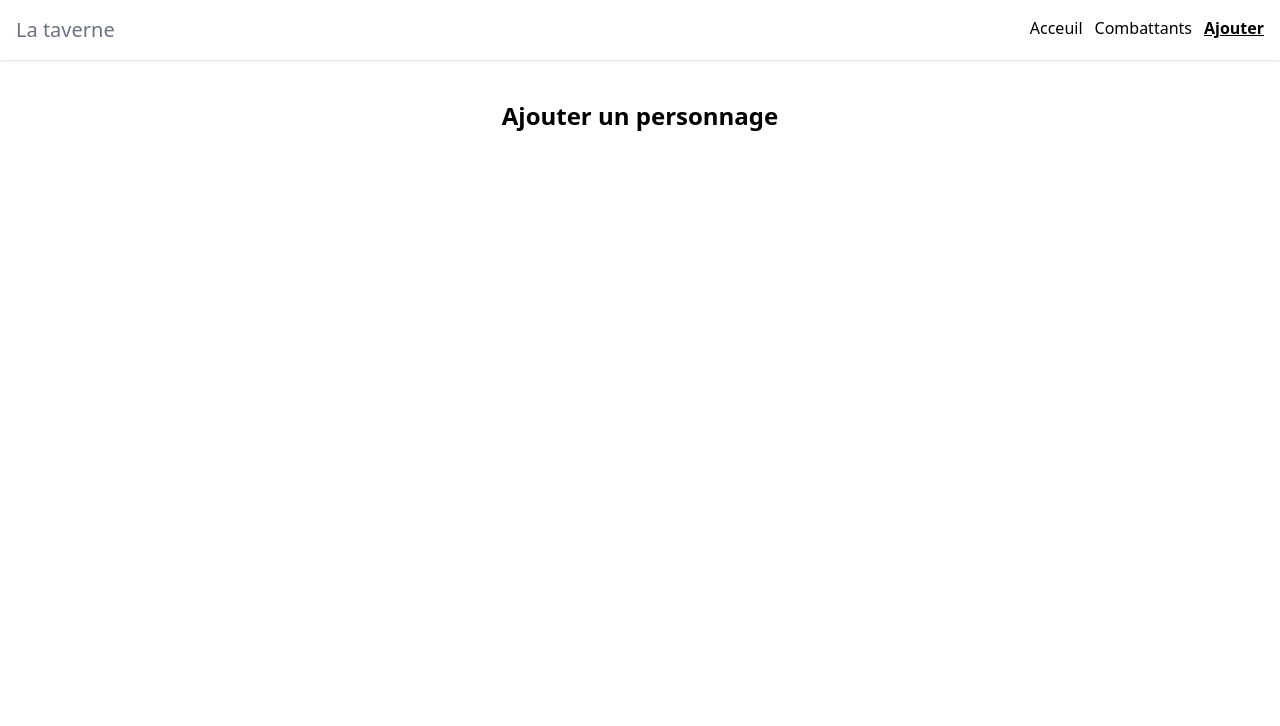
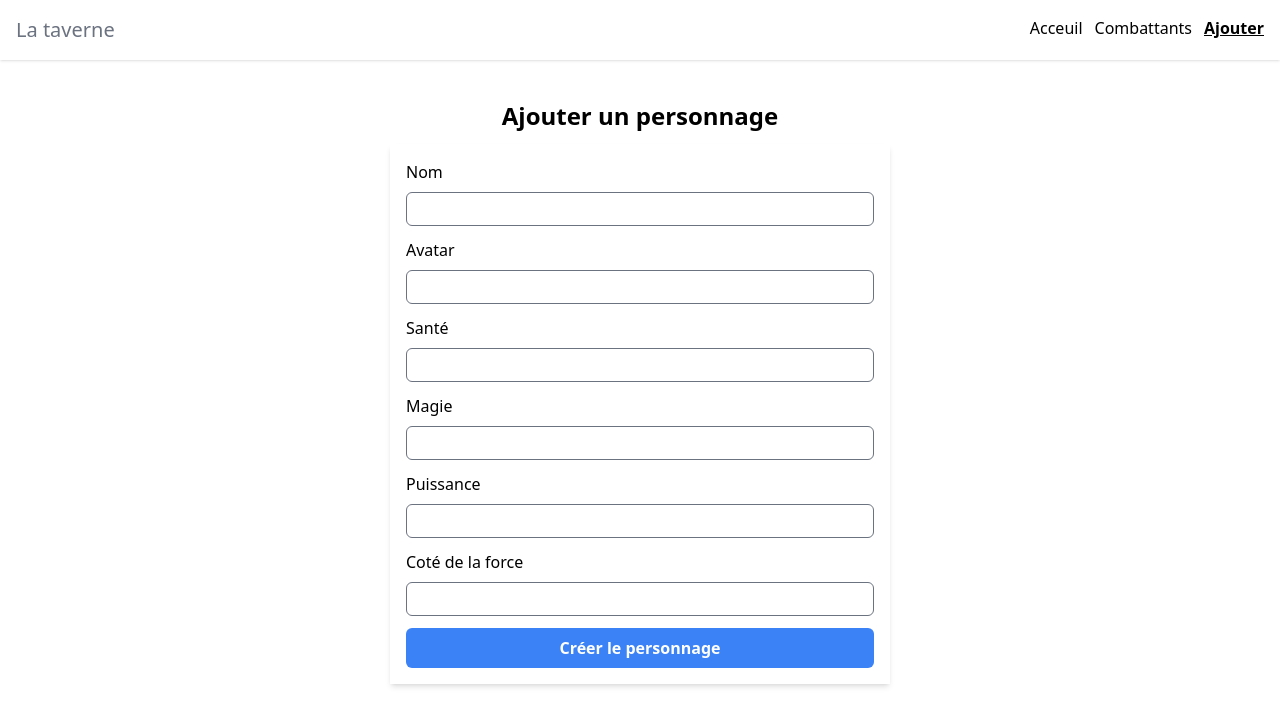
Before and after one commit to Fayecodeur/react-hero, a React (Vite) app: page /creer-un-personnage in a window 1280 px wide. Shown: the top 726 px of the page. Built offline with nearby package versions, Linux system fonts and the light colour scheme.

Commit message:
création du formulaire

```diff
--- a/src/pages/CreateChracter.jsx
+++ b/src/pages/CreateChracter.jsx
@@ -1,9 +1,81 @@
+import { useState } from "react";
+
 export default function CreateChracter() {
+  const [name, setName] = useState("");
+  const [image, setImage] = useState("");
+  const [health, setHealth] = useState("");
+  const [magic, setMagic] = useState("");
+  const [side, setSide] = useState("");
   return (
     <div>
-      <h1 className="text-center text-2xl font-semibold">
+      <h1 className="text-center text-2xl font-semibold mb-3">
         Ajouter un personnage
       </h1>
+      <form className="max-w-[500px] mx-auto p-4 shadow-md space-y-3">
+        <div>
+          <label htmlFor="name" className="block mb-2">
+            Nom
+          </label>
+          <input
+            type="text"
+            id="name"
+            className="border border-gray-500 w-full px-3 py-1 rounded-md"
+          />
+        </div>
+        <div>
+          <label htmlFor="avatar" className="block mb-2">
+            Avatar
+          </label>
+          <input
+            type="text"
+            id="avatar"
+            className="border border-gray-500 w-full px-3 py-1 rounded-md"
+          />
+        </div>
+        <div>
+          <label htmlFor="sante" className="block mb-2">
+            Santé
+          </label>
+          <input
+            type="number"
+            id="sante"
+            className="border border-gray-500 w-full px-3 py-1 rounded-md"
+          />
+        </div>
+        <div>
+          <label htmlFor="magie" className="block mb-2">
+            Magie
+          </label>
+          <input
+            type="number"
+            id="magie"
+            className="border border-gray-500 w-full px-3 py-1 rounded-md"
+          />
+        </div>
+        <div>
+          <label htmlFor="puissance" className="block mb-2">
+            Puissance
+          </label>
+          <input
+            type="number"
+            id="puissance"
+            className="border border-gray-500 w-full px-3 py-1 rounded-md"
+          />
+        </div>
+        <div>
+          <label htmlFor="side" className="block mb-2">
+            Coté de la force
+          </label>
+          <input
+            type="text"
+            id="side"
+            className="border border-gray-500 w-full px-3 py-1 rounded-md"
+          />
+        </div>
+        <button className="mt-3 bg-blue-500 text-white font-bold px-3 py-2 w-full rounded-md">
+          Créer le personnage
+        </button>
+      </form>
     </div>
   );
 }
```
